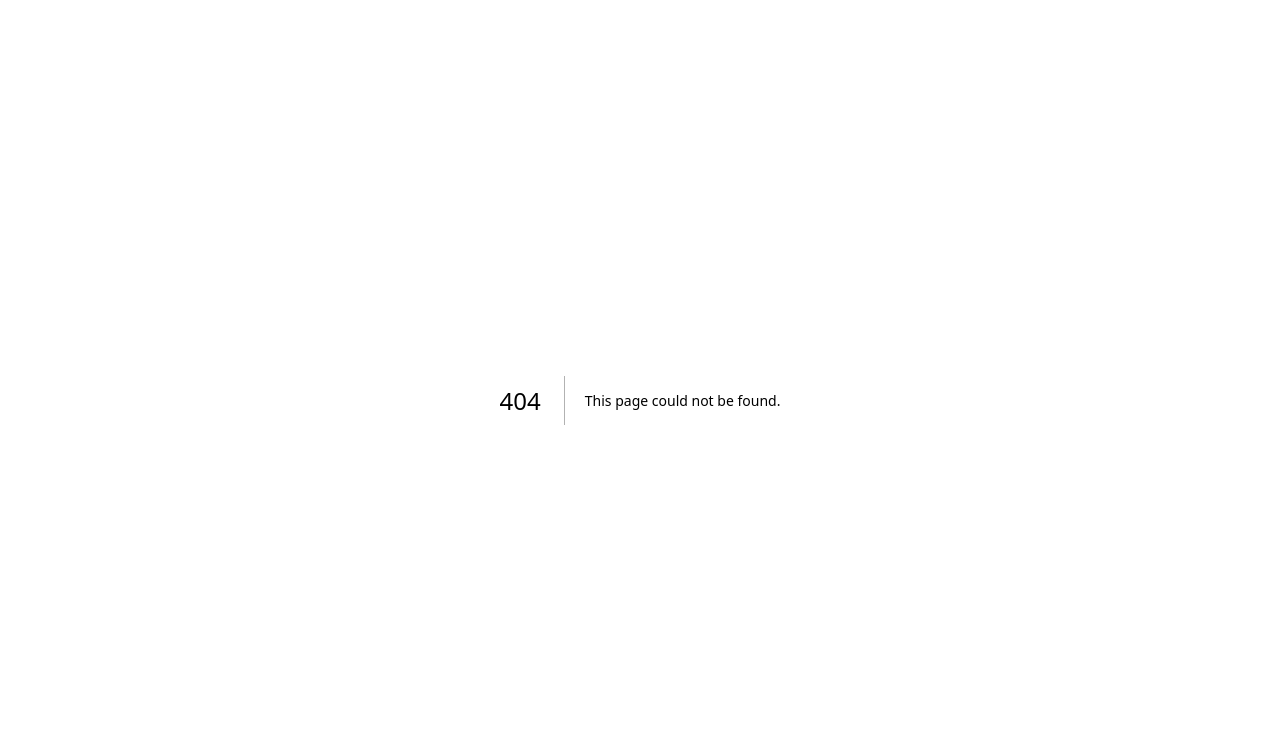
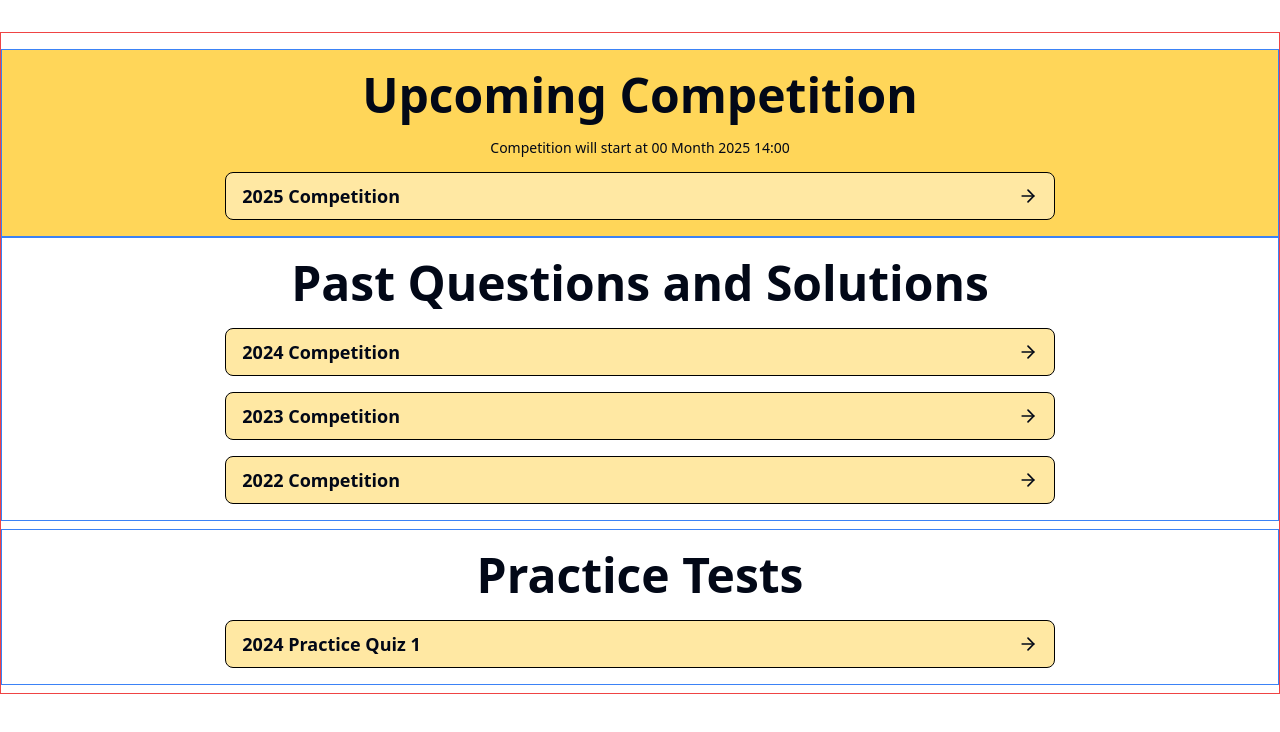
Before and after one commit to codersforcauses/wajo, a Next.js app in the folder client/: page /quiz in a window 1280 px wide. Before the commit this address had no page. Shown: the top 732 px of the page. Built offline with nearby package versions, Linux system fonts and the light colour scheme.

Commit message:
skeleton quiz pages

```diff
--- /dev/null
+++ b/client/src/components/ui/generic-quiz.tsx
@@ -0,0 +1,50 @@
+import { Button } from "@/components/ui/button";
+
+export default function GenericQuiz() {
+  let headingStyle = `text-xl sm:text-2xl md:text-3xl text-slate-800 font-bold`;
+  // these values will be fetched from the database
+  let questionNumber = 1;
+  let marks = 2;
+  let question =
+    "After 15 women leave a party, there are 3 times as many men as women. Later 40 men leave, so that then 7 times as many women as men remain. How many women were there at the start of the party?";
+  let mathJax = "";
+
+  function onSave() {
+    // save the answer
+    console.log("Answer saved");
+  }
+
+  return (
+    <div className="flex w-full items-center justify-center border-2 border-green-600">
+      <div className="min-h-64 w-3/4 rounded-lg border-2 border-blue-500 bg-[#FFE8A3] p-10">
+        <div className="mb-2 flex items-center justify-between">
+          <h2 className={headingStyle}>Question {questionNumber}</h2>
+          {marks === 1 ? (
+            <h2 className={headingStyle}>[{marks} Mark]</h2>
+          ) : (
+            <h2 className={headingStyle}>[{marks} Marks]</h2>
+          )}
+        </div>
+        <p>{question}</p>
+        <p className="mb-6 mt-4">{mathJax}</p>
+        <div className="mt-6 flex flex-col items-center justify-center">
+          <h3 className="mt-8 text-lg text-slate-800 sm:text-xl md:text-2xl">
+            Your Answer
+          </h3>
+          <p className="text-amber-900">
+            Must be an integer from 0-999, use “,” to separate multiple answers
+          </p>
+          <input
+            type="text"
+            placeholder="Please input your answer"
+            className="mt-4 h-10 min-w-64 rounded-sm border border-slate-500 px-2"
+          />
+          <br />
+          <Button size="lg" onClick={onSave}>
+            Save
+          </Button>
+        </div>
+      </div>
+    </div>
+  );
+}
--- /dev/null
+++ b/client/src/components/ui/horizontal-card.tsx
@@ -0,0 +1,20 @@
+import { ArrowRight } from "lucide-react";
+import Link from "next/link";
+
+export default function HorizontalCard({
+  title,
+  href,
+}: {
+  title: string;
+  href: string;
+}) {
+  return (
+    <Link
+      href={href}
+      className="flex min-h-12 w-2/3 items-center justify-between rounded-lg border border-black bg-[#FFE8A3] px-4"
+    >
+      <h5 className="text-lg">{title}</h5>
+      <ArrowRight size={20} />
+    </Link>
+  );
+}
--- /dev/null
+++ b/client/src/pages/quiz/competition/[id].tsx
@@ -0,0 +1,9 @@
+import GenericQuiz from "@/components/ui/generic-quiz";
+
+export default function CompetitionQuizPage() {
+  return (
+    <div className="flex min-h-dvh w-full items-center justify-center border-2 border-orange-600">
+      <GenericQuiz />
+    </div>
+  );
+}
--- /dev/null
+++ b/client/src/pages/quiz/index.tsx
@@ -0,0 +1,92 @@
+import HorizontalCard from "@/components/ui/horizontal-card";
+
+import { NextPageWithLayout } from "../_app";
+
+/**
+ * The `QuizPage` component is the page that displays the lists of all quizzes admins have published.
+ * It renders the `HorizontalCard` component, which shows the list of quizzes.
+ * The list of quizzes are fetched from the database as an array of JSONs.
+ * Each quiz is one of three categories: upcoming competition, past questions and solutions, and practice tests.
+ */
+const QuizPage: NextPageWithLayout = () => {
+  let competitionStart = "00 Month 2025 14:00";
+  // mock data
+  let quizzes = [
+    {
+      title: "2025 Competition",
+      id: "1",
+      startTime: "03 June 2025 14:00",
+      type: "competition",
+    },
+    {
+      title: "2024 Competition",
+      id: "2",
+      startTime: "03 June 2024 14:00",
+      type: "pastpaper",
+    },
+    {
+      title: "2023 Competition",
+      id: "3",
+      startTime: "03 June 2024 14:00",
+      type: "pastpaper",
+    },
+    {
+      title: "2022 Competition",
+      id: "4",
+      startTime: "03 June 2024 14:00",
+      type: "pastpaper",
+    },
+    {
+      title: "2024 Practice Quiz 1",
+      id: "5",
+      startTime: "N/A",
+      type: "practice",
+    },
+  ];
+
+  let upcomingCompetitions = quizzes.filter(
+    (quiz) => quiz.type === "competition",
+  );
+  let pastPapers = quizzes.filter((quiz) => quiz.type === "pastpaper");
+  let practiceTests = quizzes.filter((quiz) => quiz.type === "practice");
+  return (
+    <div className="justify-centre mt-8 flex h-full w-full flex-col items-center border border-red-500 bg-white text-center">
+      <section className="mt-4 flex min-h-28 w-full flex-col items-center justify-center border border-blue-500 bg-[#FFD659] p-4">
+        <h2>Upcoming Competition</h2>
+        <h6 className="my-4">Competition will start at {competitionStart}</h6>
+        <div className="flex w-full flex-col items-center justify-center gap-4">
+          {upcomingCompetitions.map((quiz) => (
+            <HorizontalCard
+              title={quiz.title}
+              href={`quiz/competition/${quiz.id}`}
+            />
+          ))}
+        </div>
+      </section>
+      <section className="mb-2 flex w-full flex-col items-center justify-center border border-blue-500 p-4">
+        <h2 className="mb-4">Past Questions and Solutions</h2>
+        <div className="flex w-full flex-col items-center justify-center gap-4">
+          {pastPapers.map((quiz) => (
+            <HorizontalCard
+              title={quiz.title}
+              href={`quiz/pastpaper/${quiz.id}`}
+            />
+          ))}
+        </div>
+      </section>
+      <section className="mb-2 flex w-full flex-col items-center justify-center border border-blue-500 p-4">
+        <h2 className="mb-4">Practice Tests</h2>
+        <div className="flex w-full flex-col items-center justify-center gap-4">
+          {practiceTests.map((quiz) => (
+            <HorizontalCard
+              title={quiz.title}
+              href={`quiz/practice/${quiz.id}`}
+            />
+          ))}
+        </div>
+      </section>
+    </div>
+  );
+};
+
+export default QuizPage;
--- /dev/null
+++ b/client/src/pages/quiz/pastpaper/[id].tsx
@@ -0,0 +1,3 @@
+export default function pastPaper() {
+  return <div>Past paper</div>;
+}
--- /dev/null
+++ b/client/src/pages/quiz/practice/[id].tsx
@@ -0,0 +1,9 @@
+import GenericQuiz from "@/components/ui/generic-quiz";
+
+export default function PracticeQuizPage() {
+  return (
+    <div className="flex min-h-dvh w-full items-center justify-center border-2 border-orange-600">
+      <GenericQuiz />
+    </div>
+  );
+}
--- a/client/tailwind.config.ts
+++ b/client/tailwind.config.ts
@@ -33,7 +33,7 @@ const config = {
     },
     extend: {
       fontFamily: {
-        sans: ["var(--font-urbanist)", ...fontFamily.sans],
+        urban: ["var(--font-urbanist)", ...fontFamily.sans],
         roboto: ["var(--font-roboto)", ...fontFamily.sans],
       },
       colors: {
@@ -44,7 +44,7 @@ const config = {
         border: "hsl(var(--border))",
         input: "hsl(var(--input))",
         ring: "hsl(var(--ring))",
-        background: "#ffe8a3",
+        background: "#ffffff",
         foreground: "hsl(var(--foreground))",
 
         primary: "#f8b400",
```
